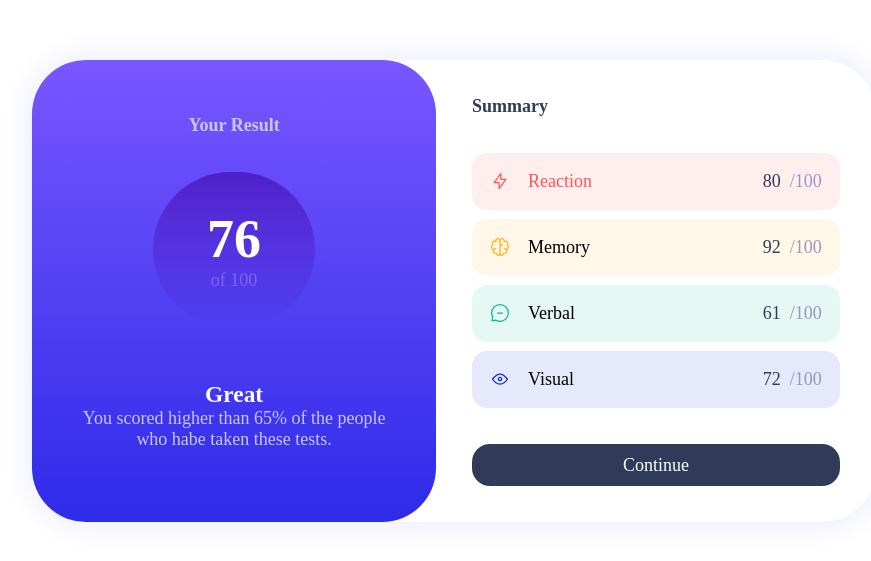
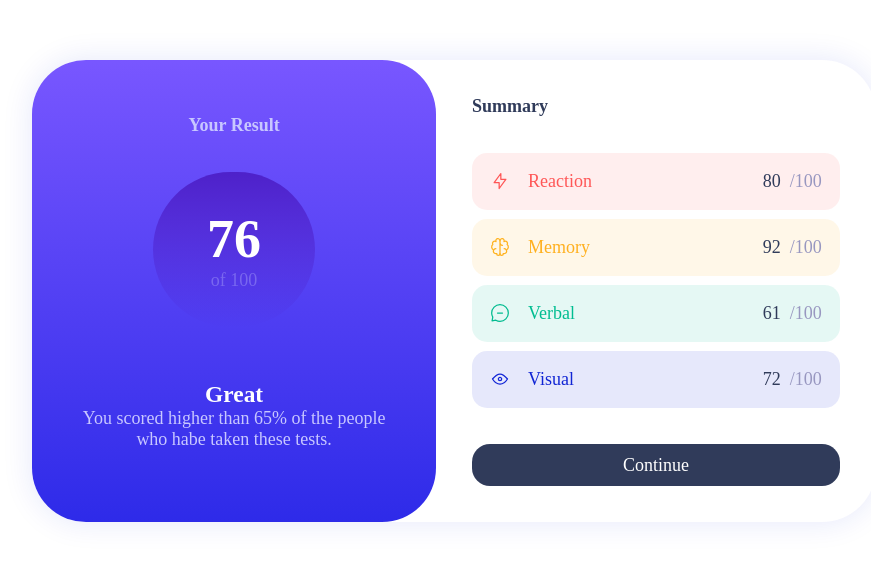
Before and after one commit to Matysek9/summarytablereact, a React (Vite) app: page / in a window 1280 px wide. Shown: the part 109-670 px from the top of the page, without its empty margins (186-1057 px from the left). Built offline with nearby package versions, Linux system fonts and the light colour scheme.

Commit message:
working svg and colors

```diff
--- a/src/colours.css
+++ b/src/colours.css
@@ -2,8 +2,11 @@
   --Light-red: hsl(0, 100%, 67% , 0.1);
   --Light-red-txt: hsl(0, 100%, 67%);
   --Orangey-yellow: hsl(39, 100%, 56%, 0.1);
+  --Orangey-yellow-txt: hsl(39, 100%, 56%);
   --Green-teal: hsl(166, 100%, 37%, 0.1);
+  --Green-teal-txt: hsl(166, 100%, 37%);
   --Cobalt-blue: hsl(234, 85%, 45%, 0.1);
+  --Cobalt-blue-txt: hsl(234, 85%, 45%);
 
   /* Gradients background*/
   --Light-slate-blue-background: hsl(252, 100%, 67%);
--- a/src/components/ResultBar.css
+++ b/src/components/ResultBar.css
@@ -41,11 +41,14 @@
 /* txt color class  add */
 .yellow {
   background-color: var(--Orangey-yellow);
+  color: var(--Orangey-yellow-txt);
 }
 .green {
   background-color: var(--Green-teal);
+  color: var(--Green-teal-txt);
 }
 
 .blue {
   background-color: var(--Cobalt-blue);
+  color: var(--Cobalt-blue-txt);
 }
```
